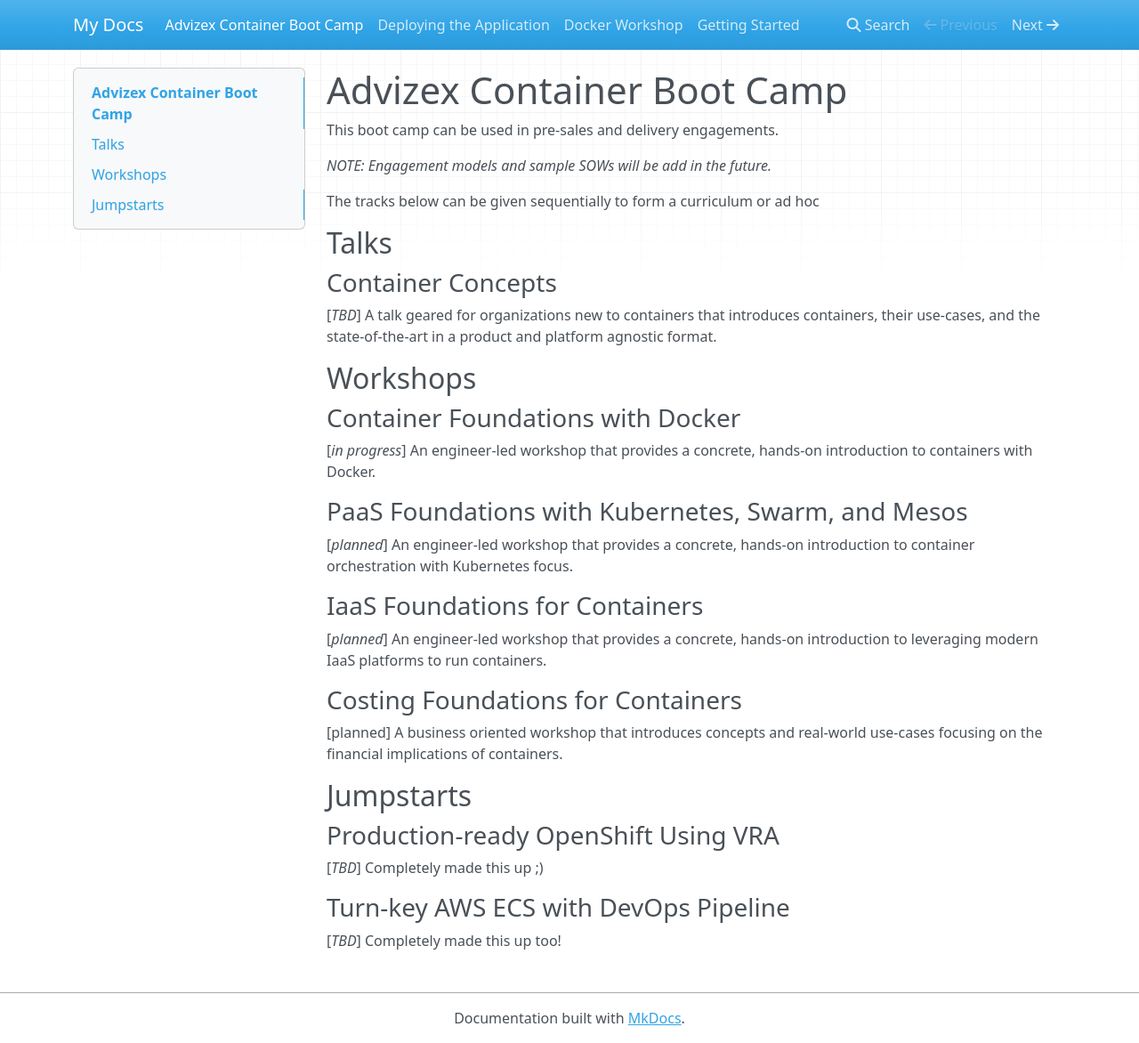
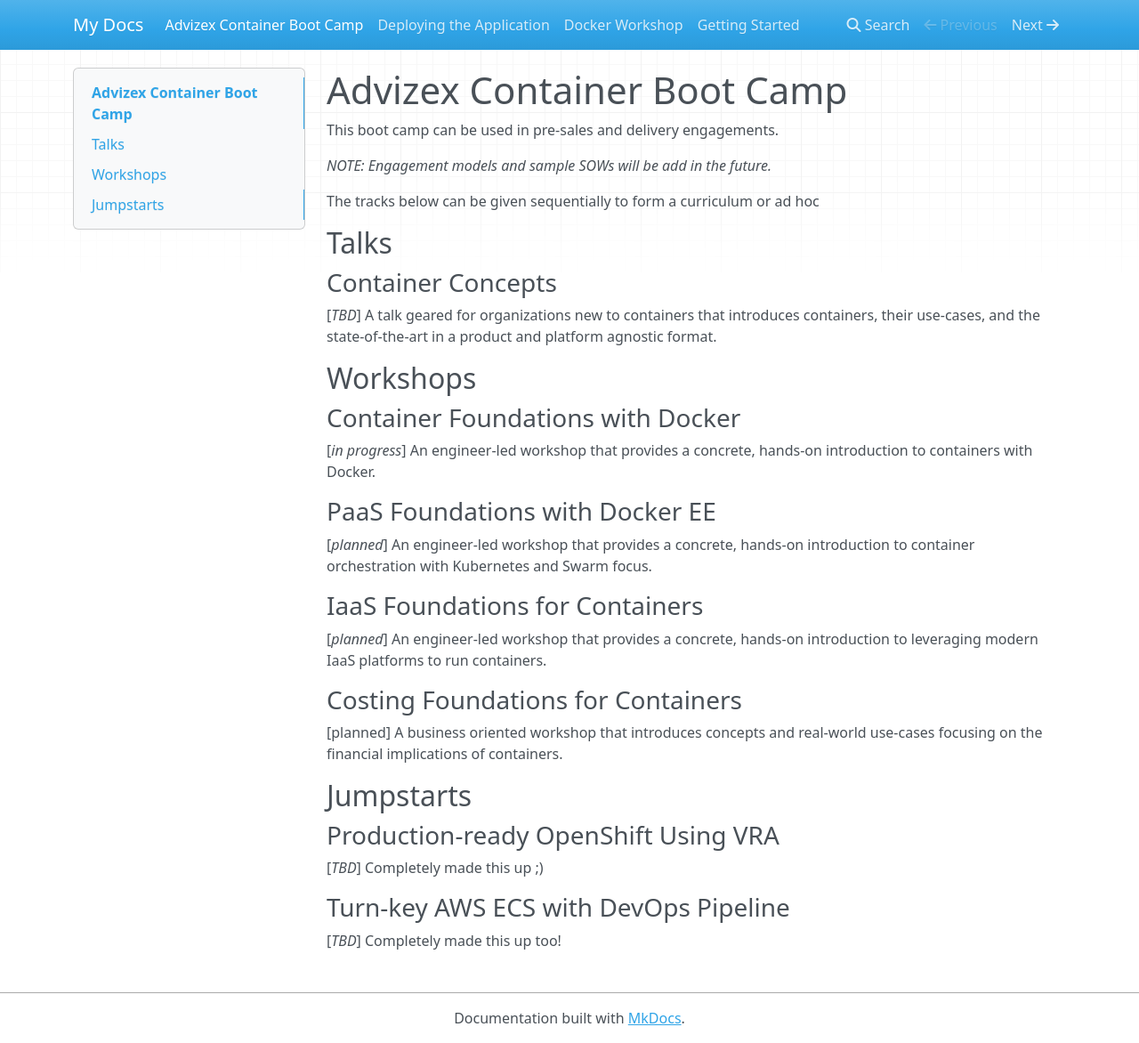
Before and after one commit to advizex/demo, an MkDocs documentation site: the page built from docs/index.md, in a window 1280 px wide and 1172 px high. Shown: the whole window at 89% size. Built offline with MkDocs 1.6.1, drawn with Linux system fonts in a browser that asks for light colours; nearby versions of some CDN libraries.

Commit message:
Update index.md
minor changes to PAAS foundations section

```diff
--- a/docs/index.md
+++ b/docs/index.md
@@ -18,9 +18,9 @@
 
 [_in progress_] An engineer-led workshop that provides a concrete, hands-on introduction to containers with Docker.
 
-### PaaS Foundations with Kubernetes, Swarm, and Mesos
+### PaaS Foundations with Docker EE
 
-[_planned_] An engineer-led workshop that provides a concrete, hands-on introduction to container orchestration with Kubernetes focus.
+[_planned_] An engineer-led workshop that provides a concrete, hands-on introduction to container orchestration with Kubernetes and Swarm focus.
 
 ### IaaS Foundations for Containers
 
```
